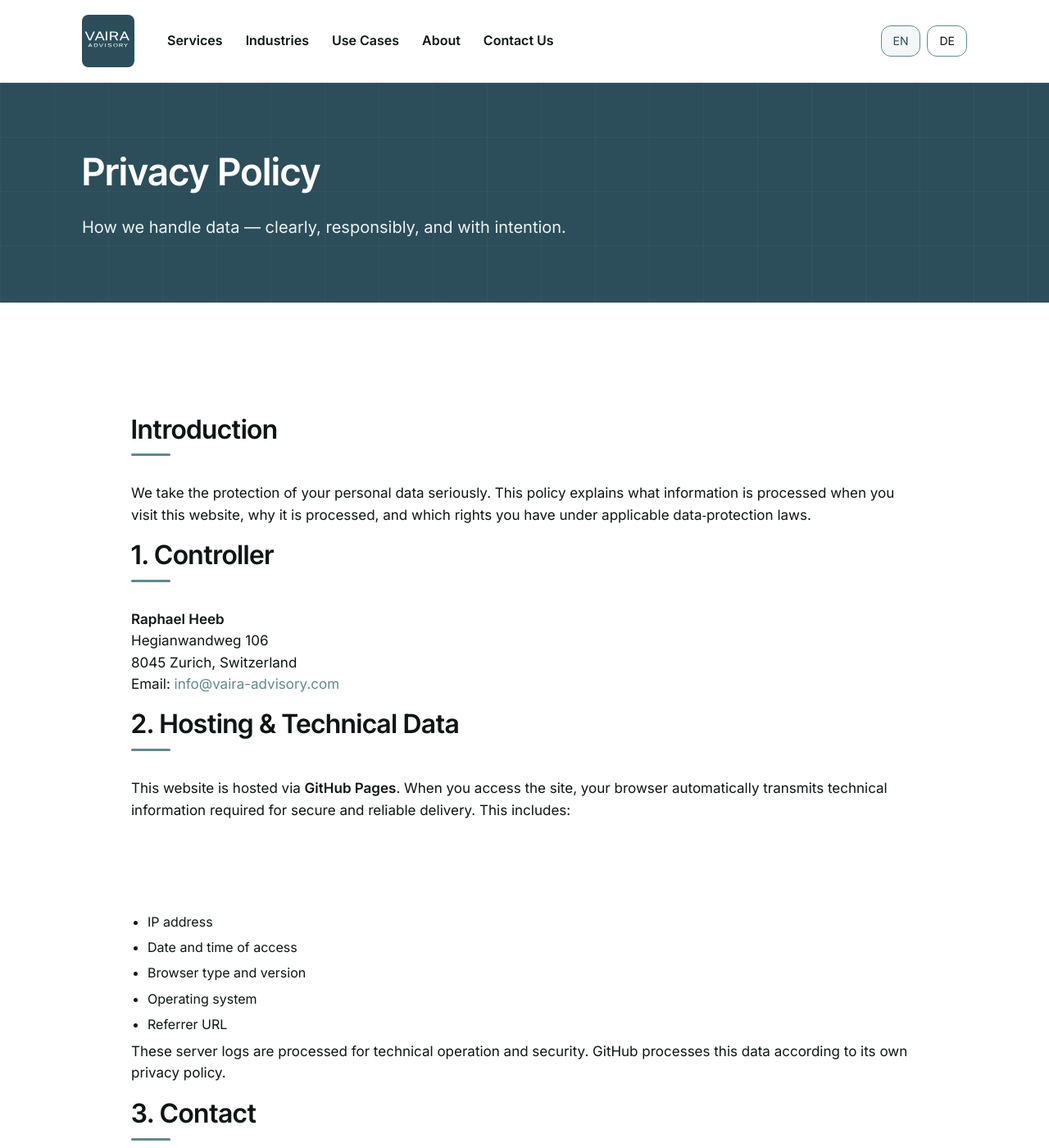
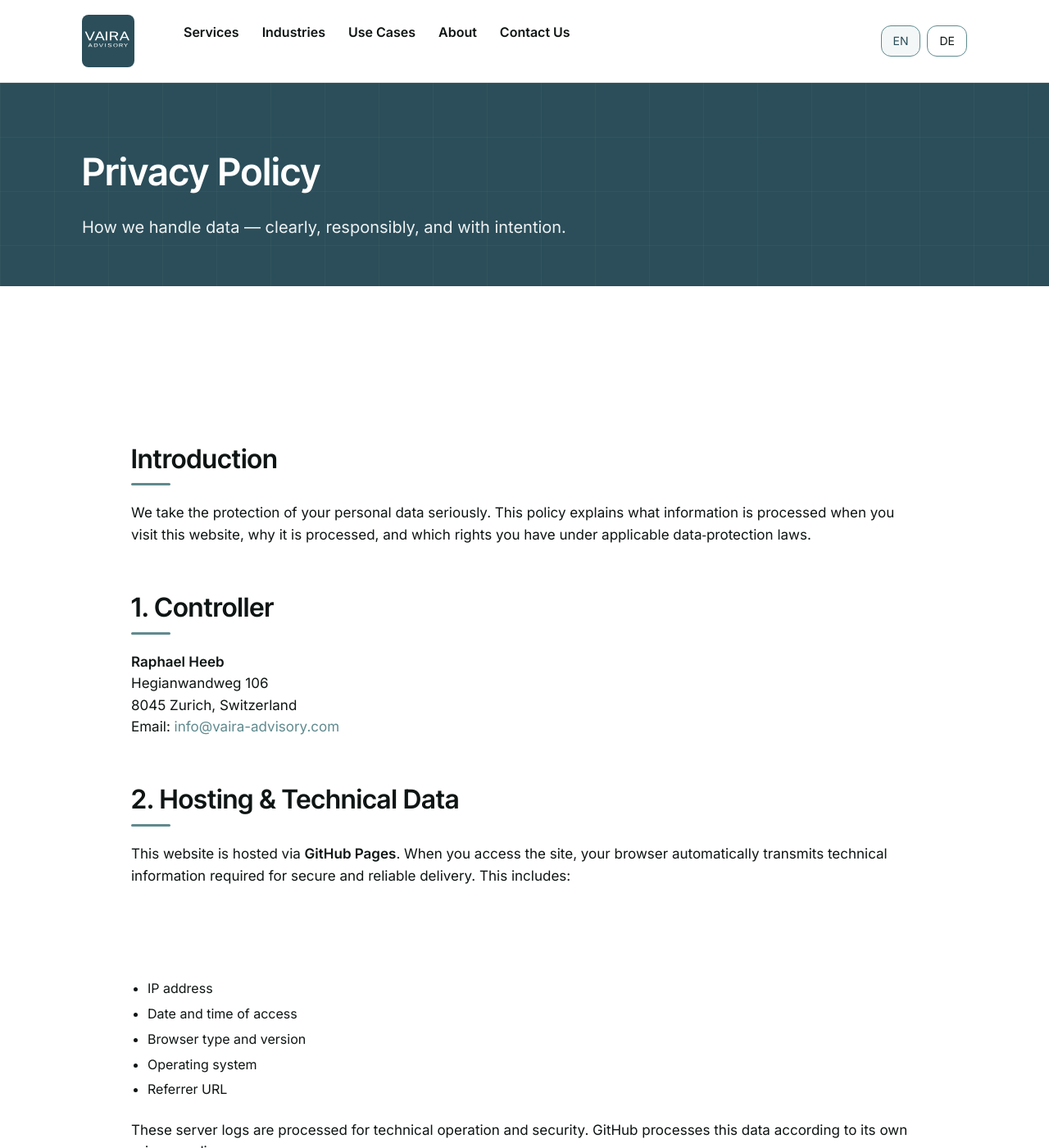
Before and after one commit to raphaelheeb/vaira-advisory, a Jekyll site: the page built from privacy/index.html, in a window 1280 px wide and 1400 px high. Shown: the whole window at 82% size. Built offline with Jekyll 4.4.1, drawn with Linux system fonts in a browser that asks for light colours.

Commit message:
Update styles.css

```diff
--- a/assets/css/styles.css
+++ b/assets/css/styles.css
@@ -1169,3 +1169,36 @@
     white-space: nowrap;
   }
 }
+
+/* =========================================================
+   VAIRA PRIVACY PAGE — improved text rhythm
+   ========================================================= */
+
+.privacy-page h1 {
+  margin-bottom: 24px;
+}
+
+.privacy-page h2 {
+  margin-top: 56px;
+  margin-bottom: 20px;
+}
+
+.privacy-page h3 {
+  margin-top: 40px;
+  margin-bottom: 12px;
+}
+
+.privacy-page p {
+  margin-bottom: 16px;
+}
+
+.privacy-page ul {
+  margin-top: 8px;
+  margin-bottom: 24px;
+  padding-left: 20px;
+}
+
+.privacy-page ul li {
+  margin-bottom: 6px;
+  line-height: 1.55;
+}
```
